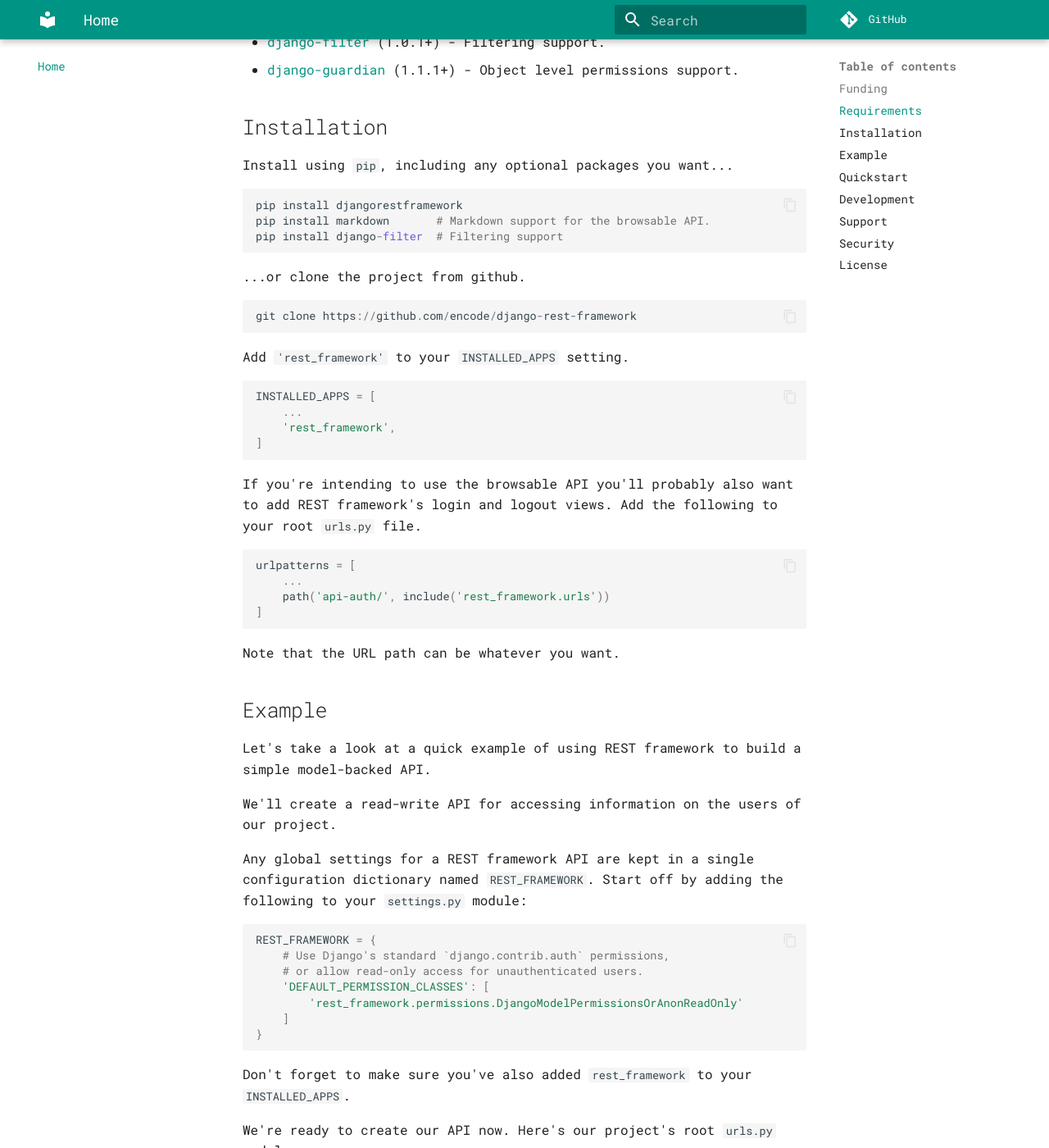
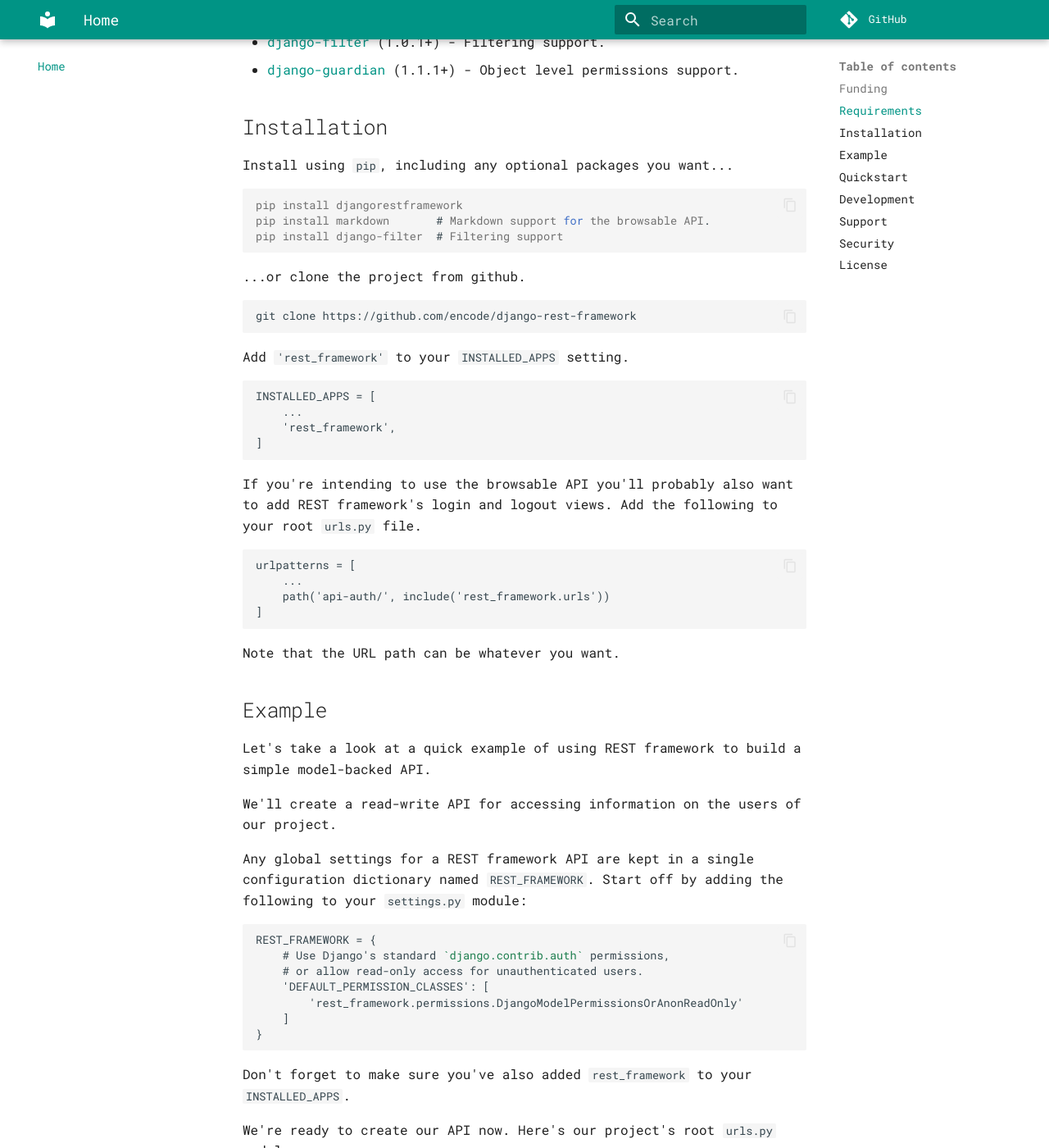
Before and after one commit to Taraldinn/DRF-NEW-DOCS, an MkDocs documentation site: the page built from docs/index.md, in a window 1280 px wide and 1400 px high, scrolled down 2202 px. Shown: the whole window at 82% size. Built offline with MkDocs 1.6.1 and Material for MkDocs 9.7.7, drawn with Linux system fonts in a browser that asks for light colours; comment, search, counter and statistics services are not loaded; old or Windows-style settings are respelled for this version of MkDocs; part of the change alters nothing that is shown.

```diff
--- a/mkdocs.yml
+++ b/mkdocs.yml
@@ -31,7 +31,7 @@ markdown_extensions:
       pygments_lang_class: true
       pygments_lang_class: true
       guess_lang: true
-      default_lang: python3
+      #default_lang: python3
 
   - pymdownx.inlinehilite
   - pymdownx.snippets
```
